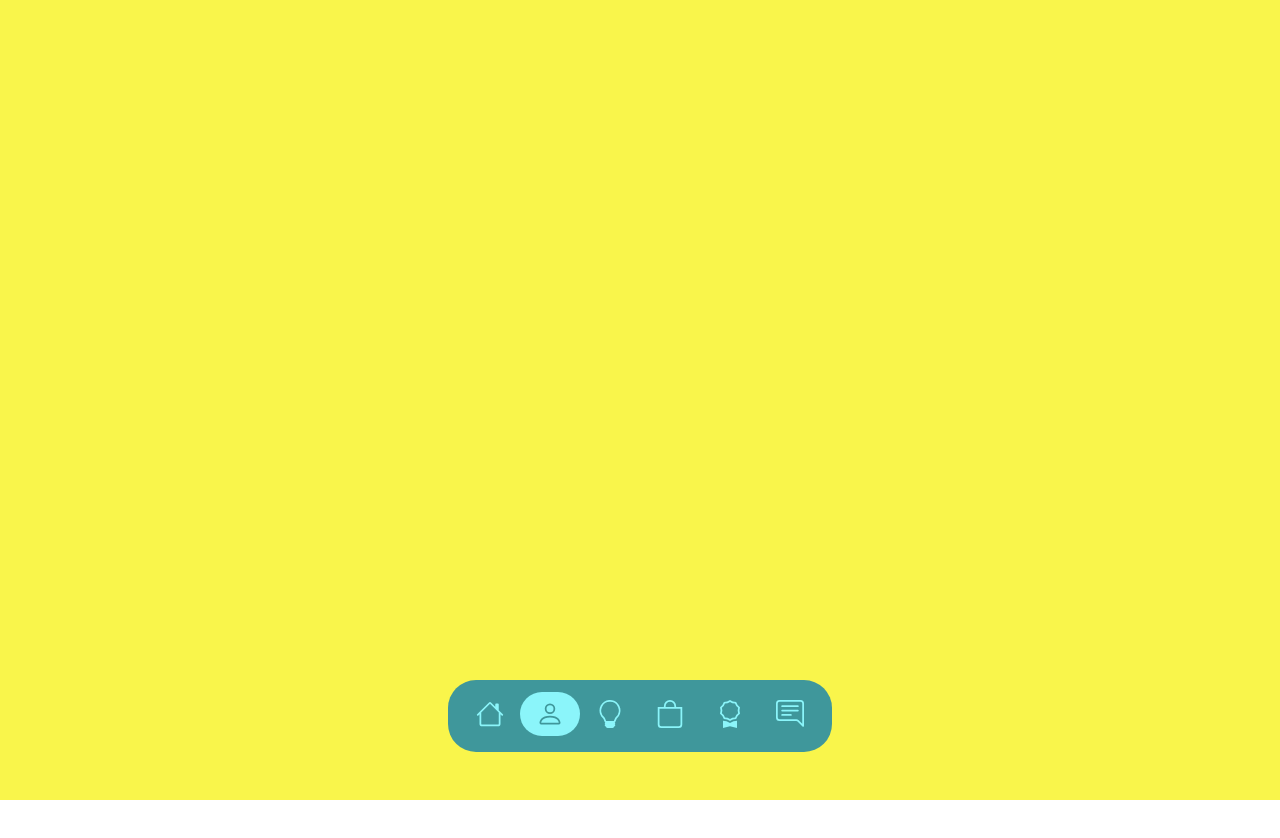
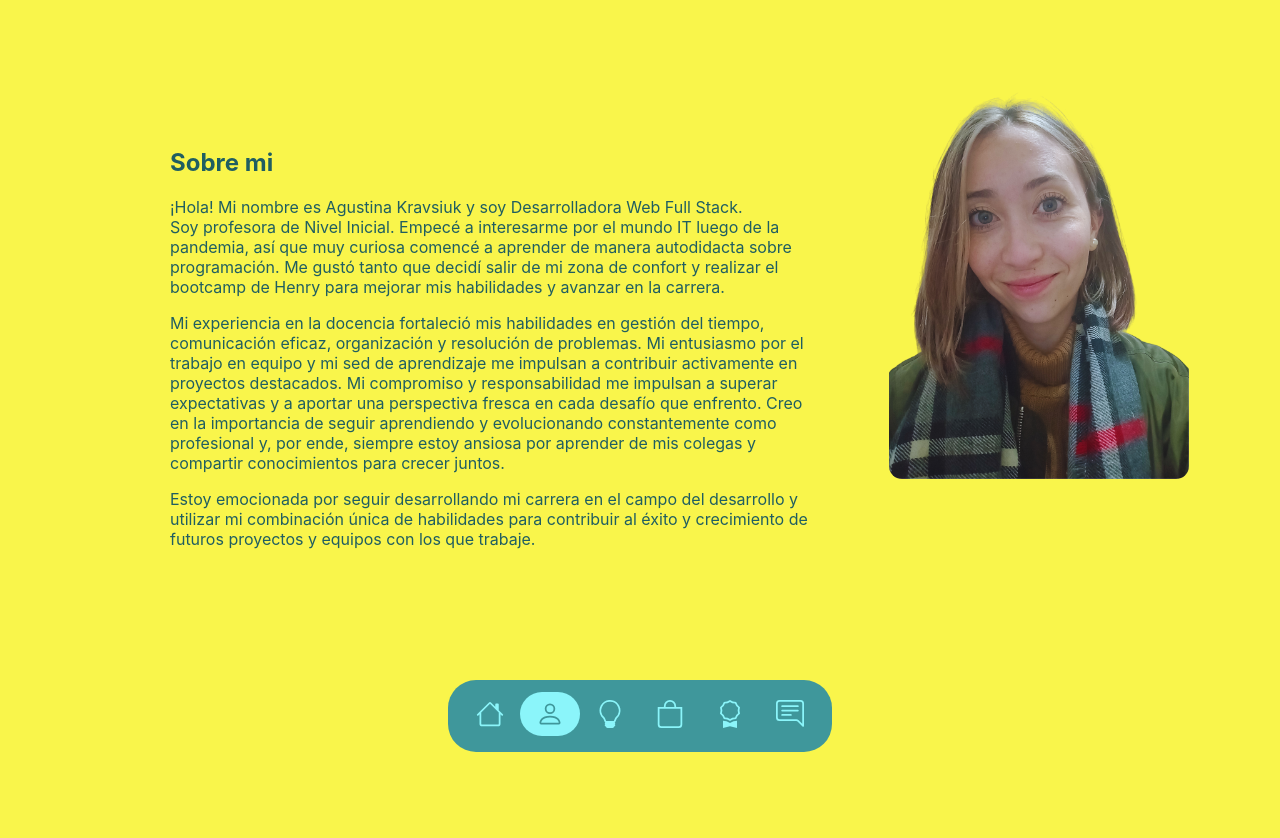
Before and after one commit to AgustinaKravsiuk/agustinakravsiuk.github.io, a React (Create React App) app: page /about in a window 1280 px wide. Shown: the top 838 px of the page. Before the commit the page ends 800 px from the top, so only its background shows below. Built offline with nearby package versions, Linux system fonts and the light colour scheme.

Commit message:
about listo

```diff
--- a/src/components/About/About.jsx
+++ b/src/components/About/About.jsx
@@ -1,10 +1,19 @@
 import React from "react";
-// import FotoAKSinFondo from '../../images/FotoAKSinFondo.png'
+import FotoAKSinFondo from '../../images/FotoAKSinFondo.png'
+import styles from './About.module.css'
 
 const About = () => {
   return (
-    <div>
-      {/* <img src={FotoAKSinFondo} alt="Agustina Kravsiuk" /> */}
+    <div className={styles.about}>
+      <div className={styles.textAbout}>
+        <h2>Sobre mi</h2>
+        <p>¡Hola! Mi nombre es Agustina Kravsiuk y soy Desarrolladora Web Full Stack. <br/> Soy profesora de Nivel Inicial. Empecé a interesarme por el mundo IT luego de la pandemia, así que muy curiosa comencé a aprender de manera autodidacta sobre programación. Me gustó tanto que decidí salir de mi zona de confort y realizar el bootcamp de Henry para mejorar mis habilidades y avanzar en la carrera.</p>
+        <p>Mi experiencia en la docencia fortaleció mis habilidades en gestión del tiempo, comunicación eficaz, organización y resolución de problemas. Mi entusiasmo por el trabajo en equipo y mi sed de aprendizaje me impulsan a contribuir activamente en proyectos destacados. Mi compromiso y responsabilidad me impulsan a superar expectativas y a aportar una perspectiva fresca en cada desafío que enfrento. Creo en la importancia de seguir aprendiendo y evolucionando constantemente como profesional y, por ende, siempre estoy ansiosa por aprender de mis colegas y compartir conocimientos para crecer juntos.</p>
+        <p>Estoy emocionada por seguir desarrollando mi carrera en el campo del desarrollo y utilizar mi combinación única de habilidades para contribuir al éxito y crecimiento de futuros proyectos y equipos con los que trabaje.</p>
+      </div>
+      <div className={styles.photo} >
+        <img src={FotoAKSinFondo} alt="Agustina Kravsiuk" />
+      </div>
     </div>
   )
 };
--- /dev/null
+++ b/src/components/About/About.module.css
@@ -0,0 +1,26 @@
+.about {
+  width: 100vw;
+  min-height: 100vh;
+  color: #205E61;
+  overflow-x: hidden;
+  display: flex;
+  justify-content: center;
+  align-content: center;
+  margin-top: 5%;
+}
+
+.textAbout {
+  width: 50%;
+  padding: 5%;
+}
+
+.photo img {
+  line-height: 400px;
+  margin: 0px auto;
+  text-align: center;
+  max-width: 300px;
+  line-height: 400px;
+  border-radius: 1.75rem;
+  padding: 5%;
+  /* box-shadow: 6px 6px 13px #8BF5FA; */
+}
--- a/src/components/Home/Home.jsx
+++ b/src/components/Home/Home.jsx
@@ -5,6 +5,7 @@ const Home = () => {
     <div className={styles.home}>
       <h1>¡Hola! Soy Agustina Kravsiuk</h1>
       <h2> Desarrolladora Web Full Stack</h2>
+      <h3>Apasionada por aprender</h3>
     </div>
   )
 };
```
